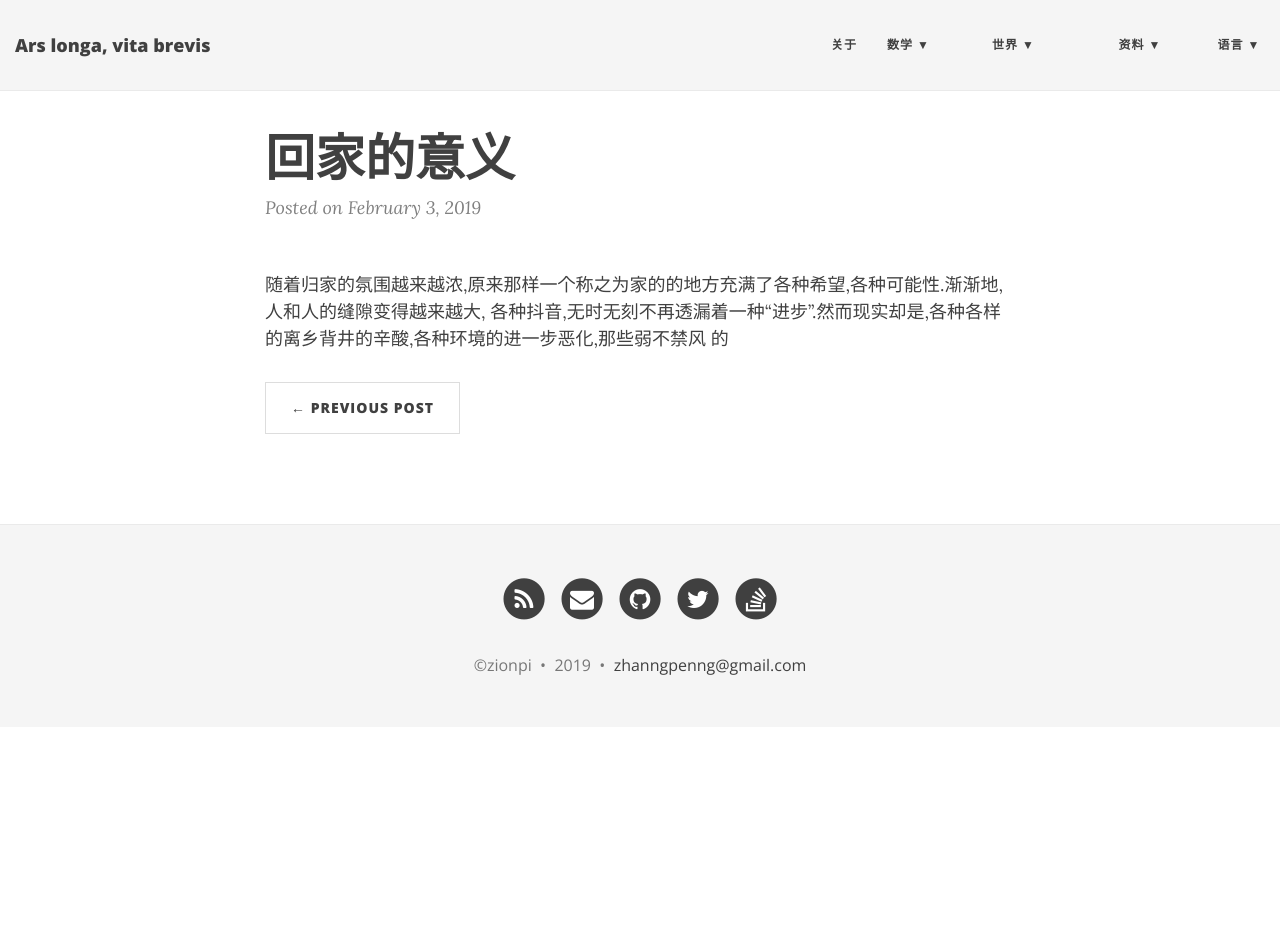
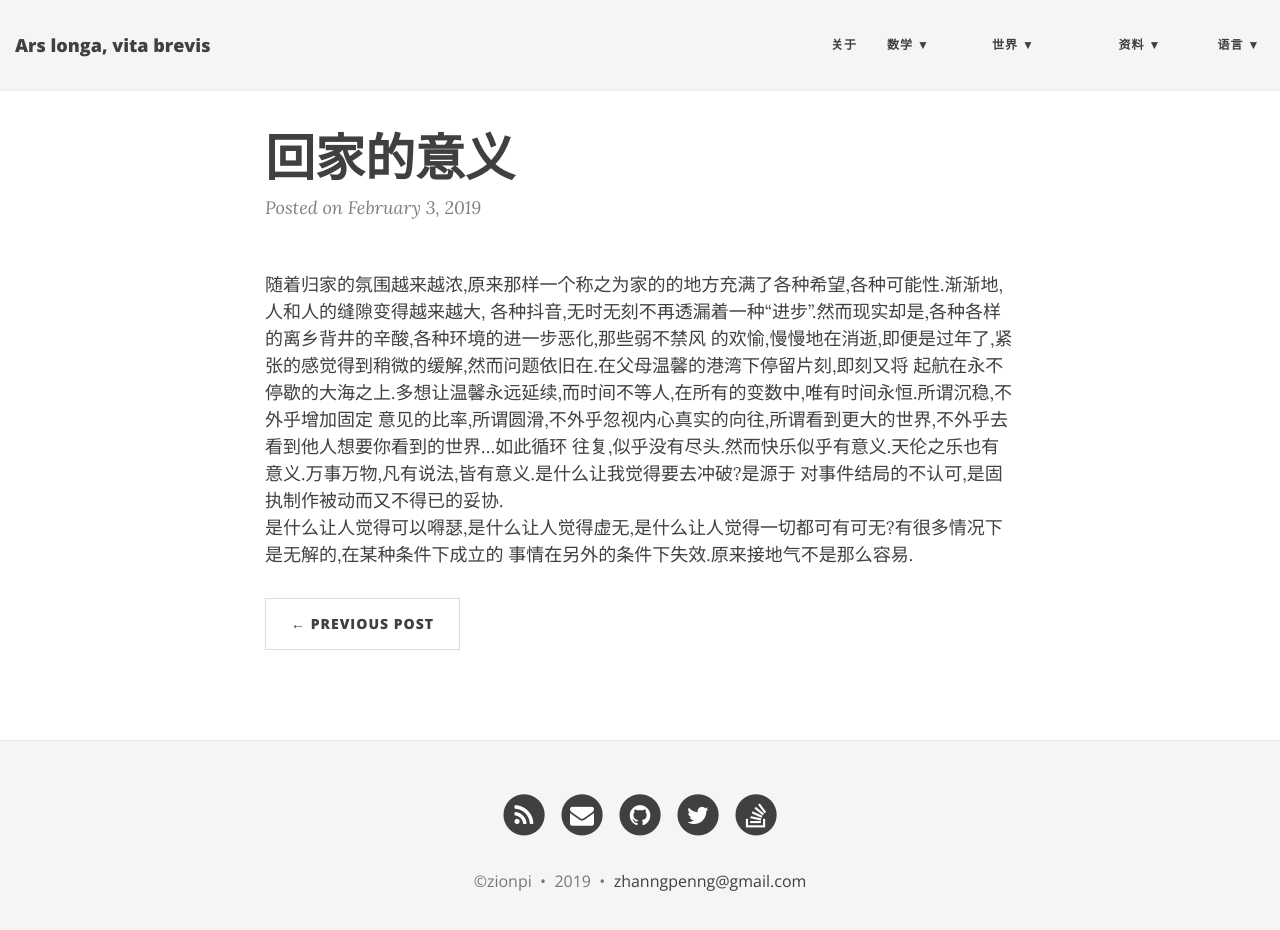
Before and after one commit to ZionPi/zionpi.github.io, a Jekyll site: the page built from _posts/2019-02-03-back-to-home.md, in a window 1280 px wide and 943 px high. Shown: the top 930 px of the window. Built offline with Jekyll 4.4.1, drawn with Linux system fonts in a browser that asks for light colours; nearby versions of some CDN libraries.

Commit message:
Update 2019-02-03-back-to-home.md

```diff
--- a/_posts/2019-02-03-back-to-home.md
+++ b/_posts/2019-02-03-back-to-home.md
@@ -4,4 +4,10 @@ title: 回家的意义
 ---
 随着归家的氛围越来越浓,原来那样一个称之为家的的地方充满了各种希望,各种可能性.渐渐地,人和人的缝隙变得越来越大,
 各种抖音,无时无刻不再透漏着一种“进步”.然而现实却是,各种各样的离乡背井的辛酸,各种环境的进一步恶化,那些弱不禁风
-的
+的欢愉,慢慢地在消逝,即便是过年了,紧张的感觉得到稍微的缓解,然而问题依旧在.在父母温馨的港湾下停留片刻,即刻又将
+起航在永不停歇的大海之上.多想让温馨永远延续,而时间不等人,在所有的变数中,唯有时间永恒.所谓沉稳,不外乎增加固定
+意见的比率,所谓圆滑,不外乎忽视内心真实的向往,所谓看到更大的世界,不外乎去看到他人想要你看到的世界...如此循环
+往复,似乎没有尽头.然而快乐似乎有意义.天伦之乐也有意义.万事万物,凡有说法,皆有意义.是什么让我觉得要去冲破?是源于
+对事件结局的不认可,是固执制作被动而又不得已的妥协.
+是什么让人觉得可以嘚瑟,是什么让人觉得虚无,是什么让人觉得一切都可有可无?有很多情况下是无解的,在某种条件下成立的
+事情在另外的条件下失效.原来接地气不是那么容易.
```
